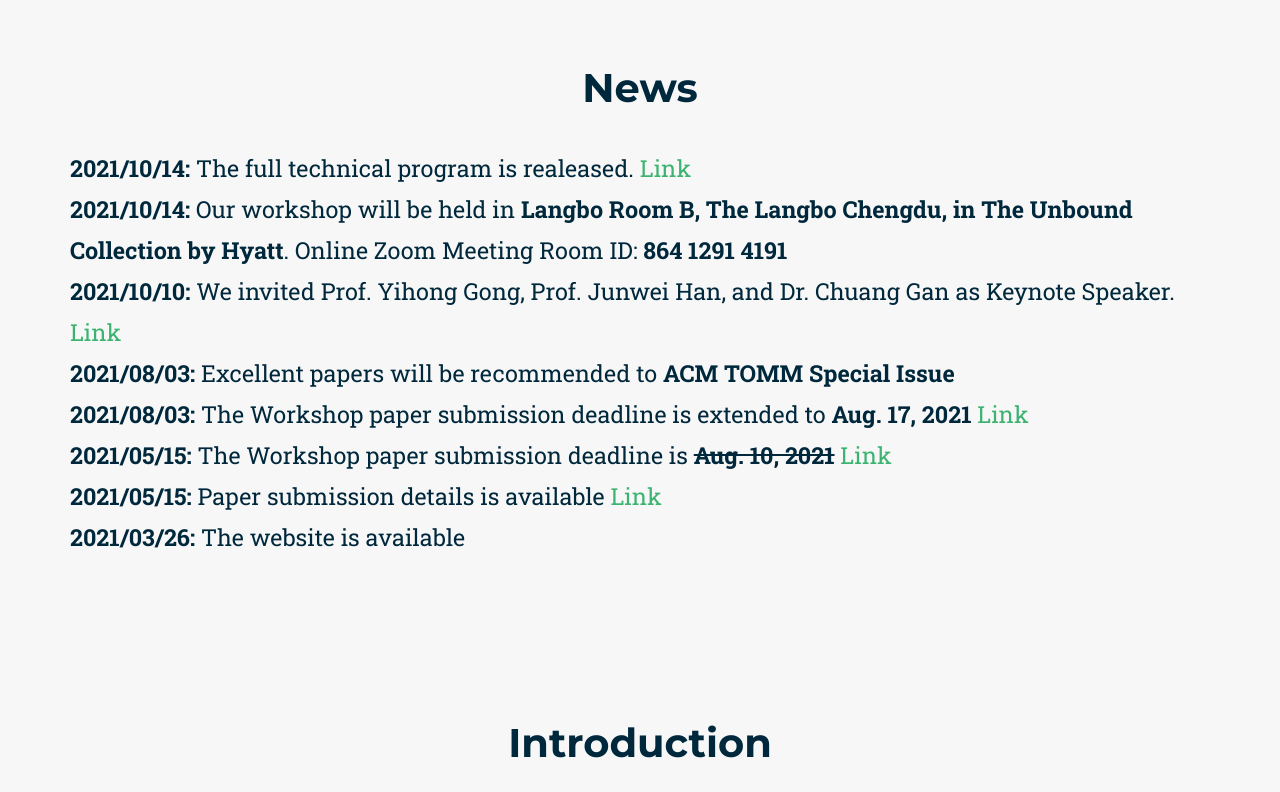
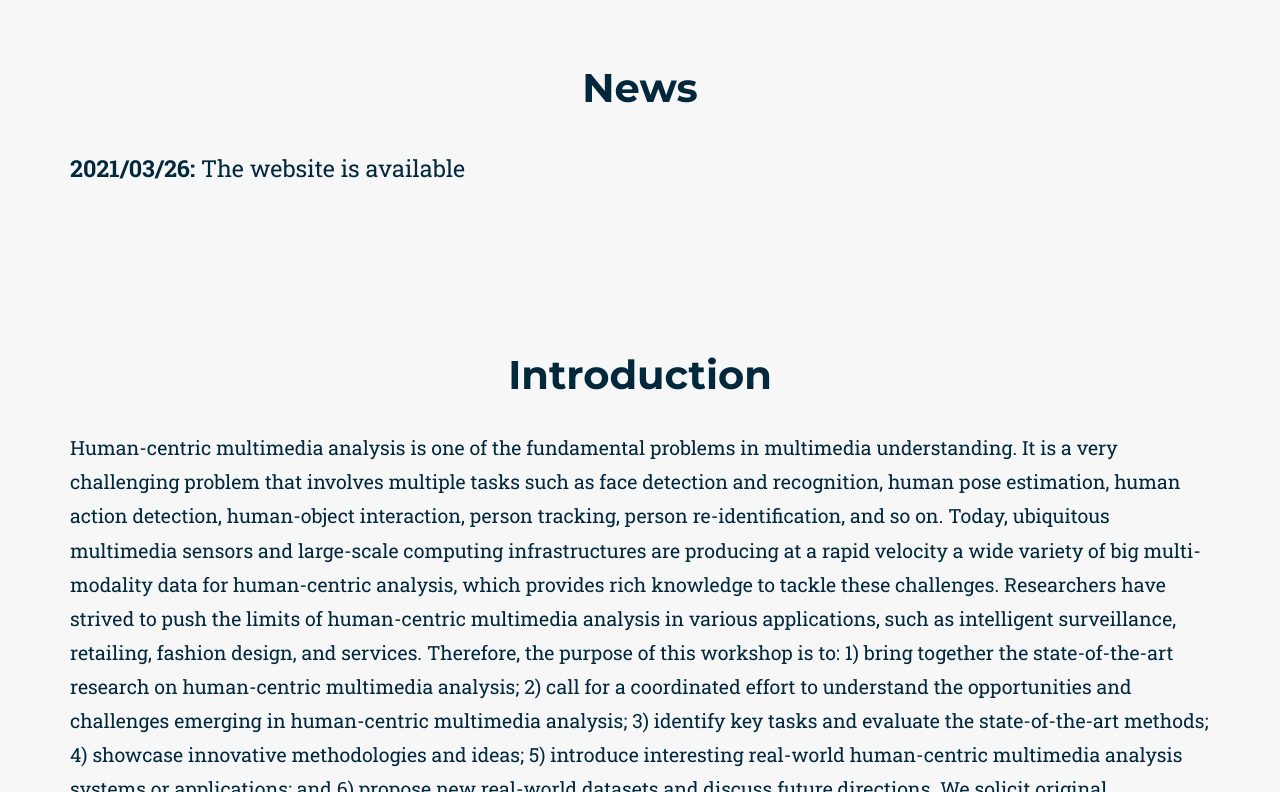
Before and after one commit to MCFR-MM22/MCFR-MM22.github.io, a Jekyll site: the page built from index.html, in a window 1280 px wide and 900 px high, scrolled down 796 px, cut to the strip 108-900 px from the top of the window. Built offline with Jekyll 4.4.1, drawn with Linux system fonts in a browser that asks for light colours; some web fonts are replaced.

Commit message:
Update news.html

```diff
--- a/_includes/2021_data/news.html
+++ b/_includes/2021_data/news.html
@@ -10,13 +10,13 @@
                 <font size='4'>
                 <p class="large">
 <!--                     <strong>2021/10/21:</strong>  The slides of the keynote-talk are uploaded, please check on this page: <a href="/speakers_info">Link</a></br> -->
-                    <strong>2021/10/14:</strong>  The full technical program is realeased. <a href="/programs">Link</a></br>
+                    <!-- <strong>2021/10/14:</strong>  The full technical program is realeased. <a href="/programs">Link</a></br>
                     <strong>2021/10/14:</strong>  Our workshop will be held in <strong>Langbo Room B, The Langbo Chengdu, in The Unbound Collection by Hyatt</strong>. Online Zoom Meeting Room ID: <strong>864 1291 4191</strong></br>
                     <strong>2021/10/10:</strong>  We invited Prof. Yihong Gong, Prof. Junwei Han, and Dr. Chuang Gan as Keynote Speaker. <a href="/speakers_info">Link</a></br>
                     <strong>2021/08/03:</strong>  Excellent papers will be recommended to <strong>ACM TOMM Special Issue</strong></br>
                     <strong>2021/08/03:</strong>  The Workshop paper submission deadline is extended to <strong>Aug. 17, 2021</strong> <a href="/call">Link</a></br>
                     <strong>2021/05/15:</strong>  The Workshop paper submission deadline is <span style="text-decoration:line-through;"><strong>Aug. 10, 2021</span></strong> <a href="/call">Link</a></br>
-                    <strong>2021/05/15:</strong>  Paper submission details is available <a href="/submission">Link</a></br>
+                    <strong>2021/05/15:</strong>  Paper submission details is available <a href="/submission">Link</a></br> -->
                     <strong>2021/03/26:</strong>  The website is available</br>
                 </p>
                 </font>
```
